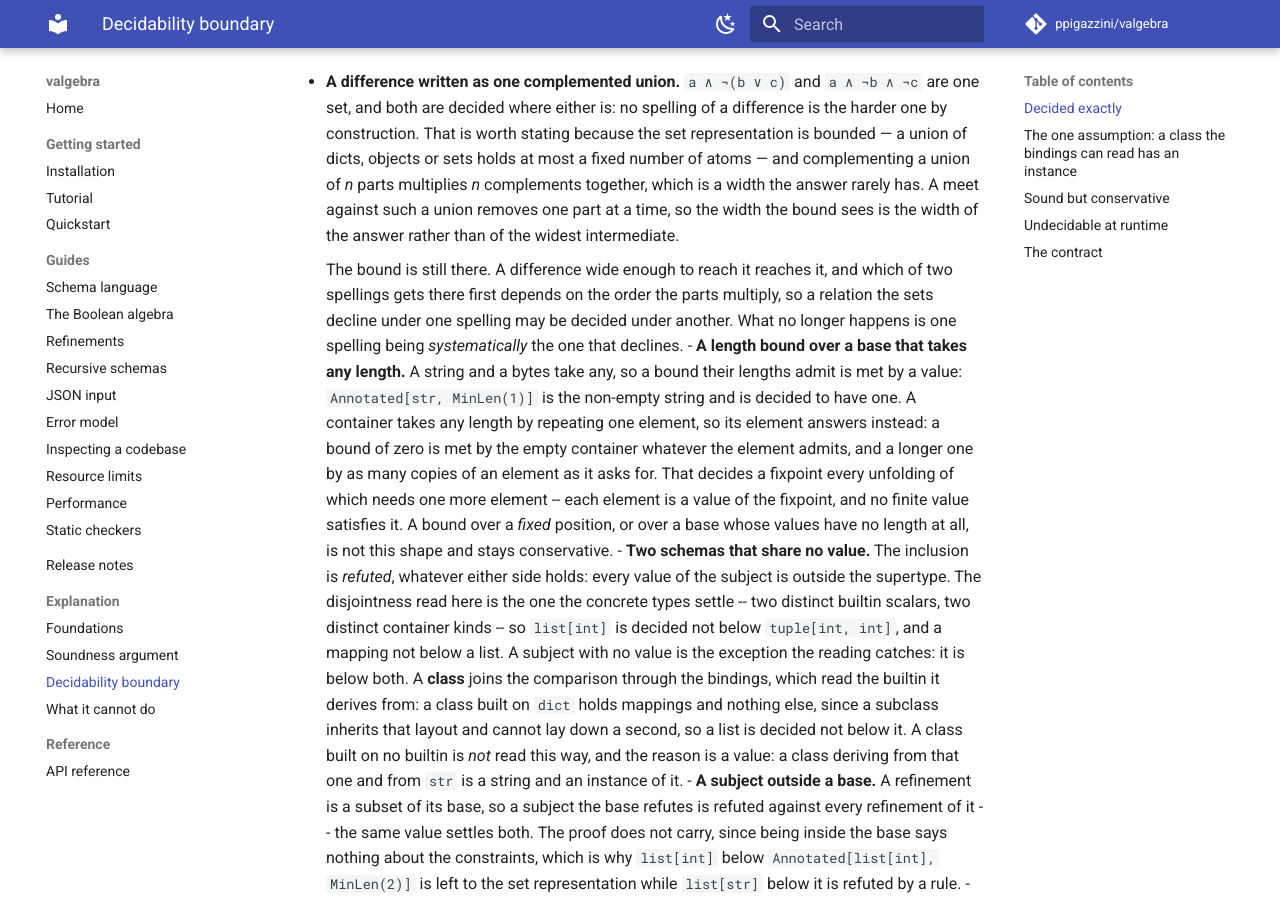
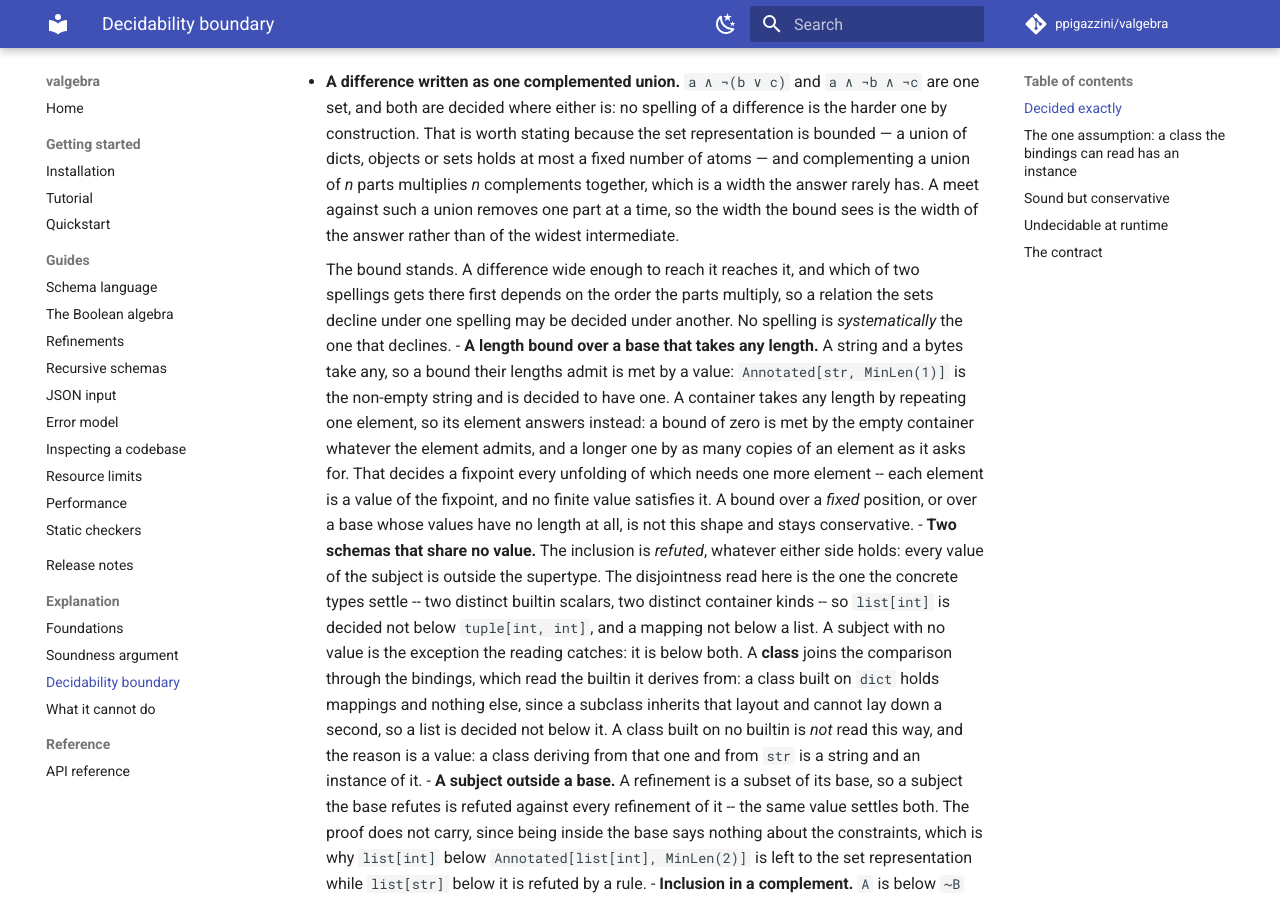
Before and after one commit to ppigazzini/valgebra, an MkDocs documentation site: the page built from docs/15-decidability.md, in a window 1280 px wide and 900 px high, scrolled down 3817 px. Built offline with MkDocs 1.6.1 and Material for MkDocs 9.7.7, drawn with Linux system fonts in a browser that asks for light colours; comment, search, counter and statistics services are not loaded; some of the changed text lies outside the part shown.

Commit message:
docs: examples lead with the annotation, and pages state the present
The README, inspection and decidability examples write `bool | int` and
`tuple[int, int] | tuple[str, int]` rather than a `union` call, keeping the
combinator for what an annotation cannot spell. Six sentences that read as a
change state what the tree does.

```diff
--- a/docs/15-decidability.md
+++ b/docs/15-decidability.md
@@ -190,11 +190,10 @@
   A meet against such a union removes one part at a time, so the width the bound
   sees is the width of the answer rather than of the widest intermediate.
 
-    The bound is still there. A difference wide enough to reach it reaches it,
-    and which of two spellings gets there first depends on the order the parts
+    The bound stands. A difference wide enough to reach it reaches it, and
+    which of two spellings gets there first depends on the order the parts
     multiply, so a relation the sets decline under one spelling may be decided
-    under another. What no longer happens is one spelling being *systematically*
-    the one that declines.
+    under another. No spelling is *systematically* the one that declines.
 - **A length bound over a base that takes any length.** A string and a bytes
   take any, so a bound their lengths admit is met by a value: `Annotated[str,
   MinLen(1)]` is the non-empty string and is decided to have one. A container
```
Also changed, not shown: other parts of docs/15-decidability.md (+3 -3 lines), README.md (+4 -4 lines), docs/09-inspection.md (+3 -3 lines), docs/dev/01-schema-ir.md (+3 -3 lines), docs/dev/07-tooling-ci.md (+1 -1 lines), docs/dev/08-testing.md (+6 -6 lines).
